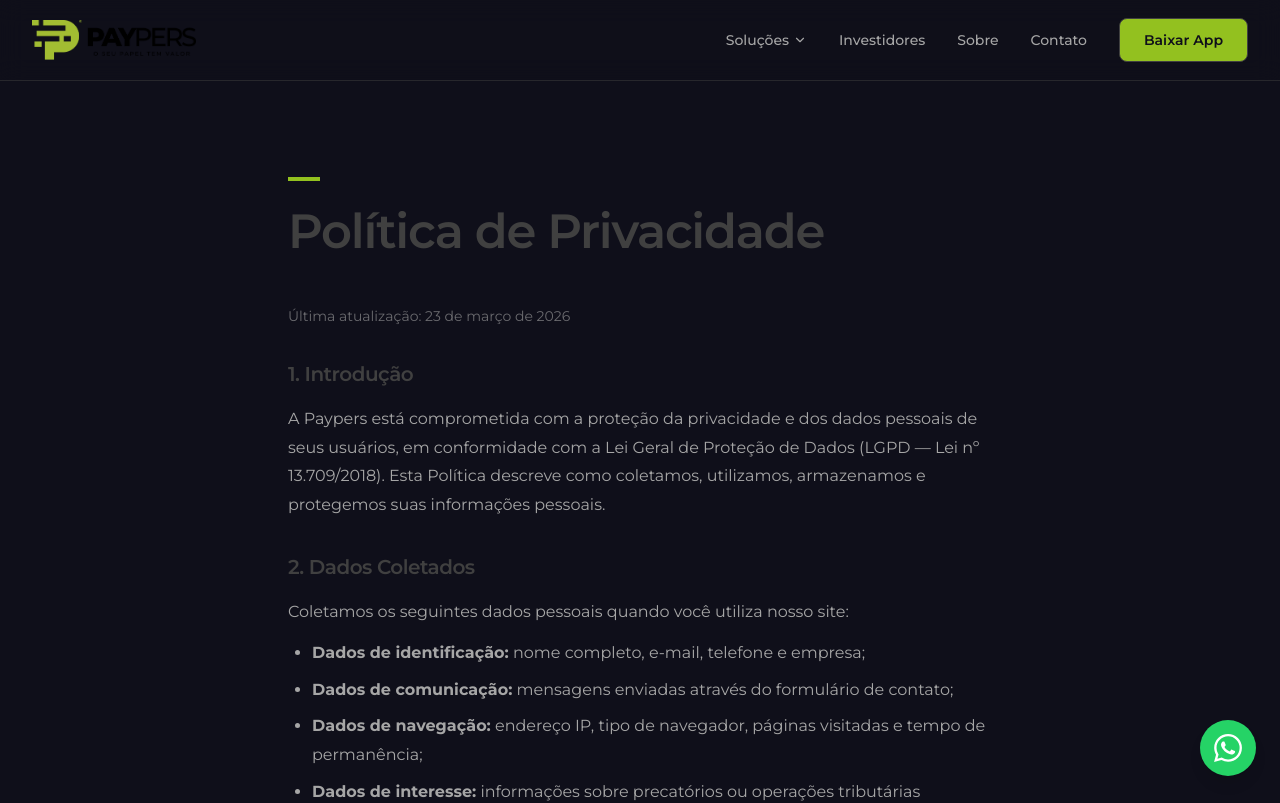
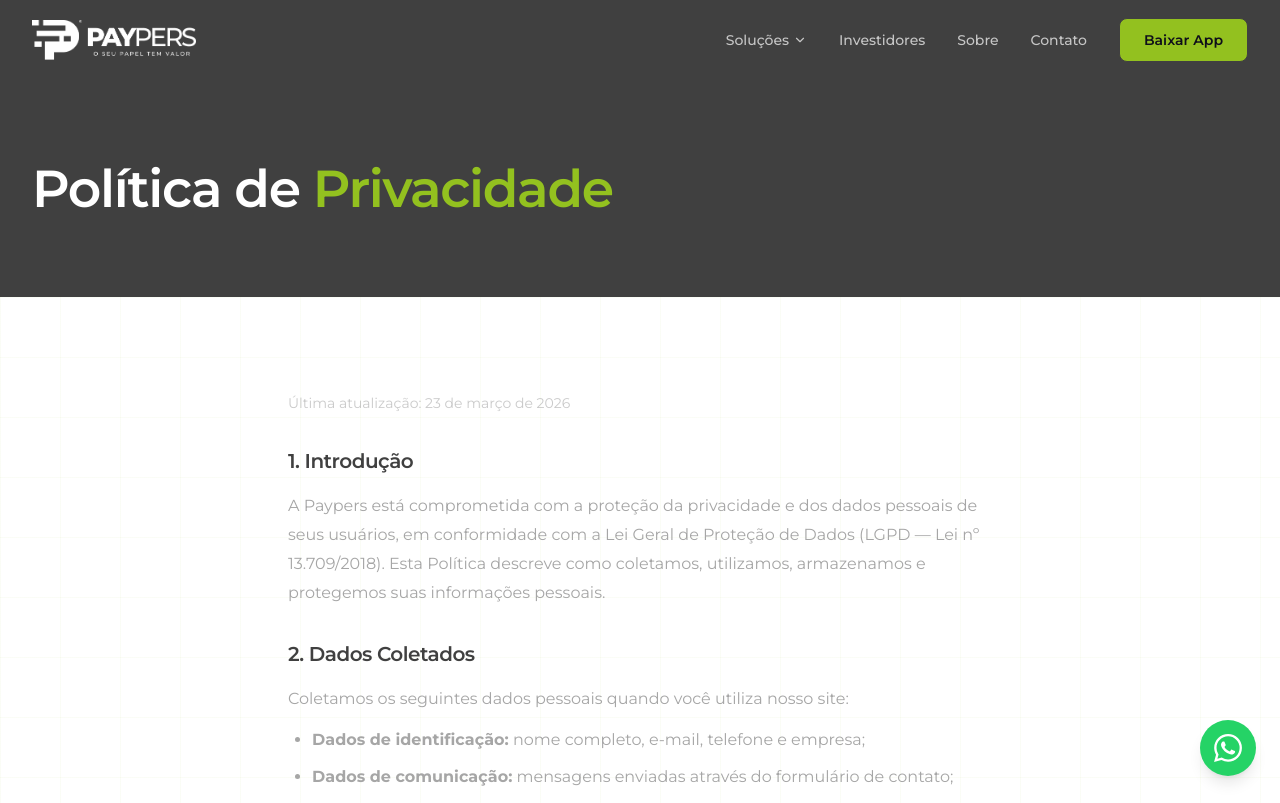
Before and after one commit to bnktec/paypers-site, a Next.js app: page /privacy in a window 1280 px wide. Shown: the top 803 px of the page. Built offline with nearby package versions, Linux system fonts and the light colour scheme.

Commit message:
fix: ajustar layout das paginas termos e privacidade
- Adicionar hero com bg-secondary e header transparente
- Corpo da pagina com bg-subtle-grid (fundo claro)
- Seguir mesmo padrao visual das demais paginas do site

```diff
--- a/app/privacy/page.tsx
+++ b/app/privacy/page.tsx
@@ -9,14 +9,20 @@ export const metadata: Metadata = {
 export default function Privacy() {
   return (
     <div className="min-h-screen bg-background text-foreground">
-      <Header />
-      <section className="py-24">
+      {/* HERO */}
+      <section className="relative overflow-hidden bg-secondary">
+        <div className="relative z-50"><Header variant="transparent" /></div>
+        <div className="container mx-auto px-4 lg:px-8 relative z-10 py-16 md:py-20">
+          <div className="max-w-[650px]">
+            <h1 className="text-white text-[36px] md:text-[52px] font-semibold leading-[1.1] tracking-tight">
+              Política de <span className="text-primary">Privacidade</span>
+            </h1>
+          </div>
+        </div>
+      </section>
+
+      <section className="py-24 bg-subtle-grid">
         <div className="container mx-auto px-4 lg:px-8 max-w-3xl">
-          <div className="w-8 h-1 bg-primary mb-6" />
-          <h1 className="text-[36px] md:text-[48px] text-secondary font-semibold leading-[1.1] tracking-tight mb-12">
-            Política de Privacidade
-          </h1>
-
           <div className="prose prose-lg max-w-none text-muted-foreground space-y-8">
             <p className="text-[14px] text-muted-foreground/60">Última atualização: 23 de março de 2026</p>
 
--- a/app/terms/page.tsx
+++ b/app/terms/page.tsx
@@ -9,14 +9,20 @@ export const metadata: Metadata = {
 export default function Terms() {
   return (
     <div className="min-h-screen bg-background text-foreground">
-      <Header />
-      <section className="py-24">
+      {/* HERO */}
+      <section className="relative overflow-hidden bg-secondary">
+        <div className="relative z-50"><Header variant="transparent" /></div>
+        <div className="container mx-auto px-4 lg:px-8 relative z-10 py-16 md:py-20">
+          <div className="max-w-[650px]">
+            <h1 className="text-white text-[36px] md:text-[52px] font-semibold leading-[1.1] tracking-tight">
+              Termos e Condições <span className="text-primary">de Uso</span>
+            </h1>
+          </div>
+        </div>
+      </section>
+
+      <section className="py-24 bg-subtle-grid">
         <div className="container mx-auto px-4 lg:px-8 max-w-3xl">
-          <div className="w-8 h-1 bg-primary mb-6" />
-          <h1 className="text-[36px] md:text-[48px] text-secondary font-semibold leading-[1.1] tracking-tight mb-12">
-            Termos e Condições de Uso
-          </h1>
-
           <div className="prose prose-lg max-w-none text-muted-foreground space-y-8">
             <p className="text-[14px] text-muted-foreground/60">Última atualização: 23 de março de 2026</p>
 
```
